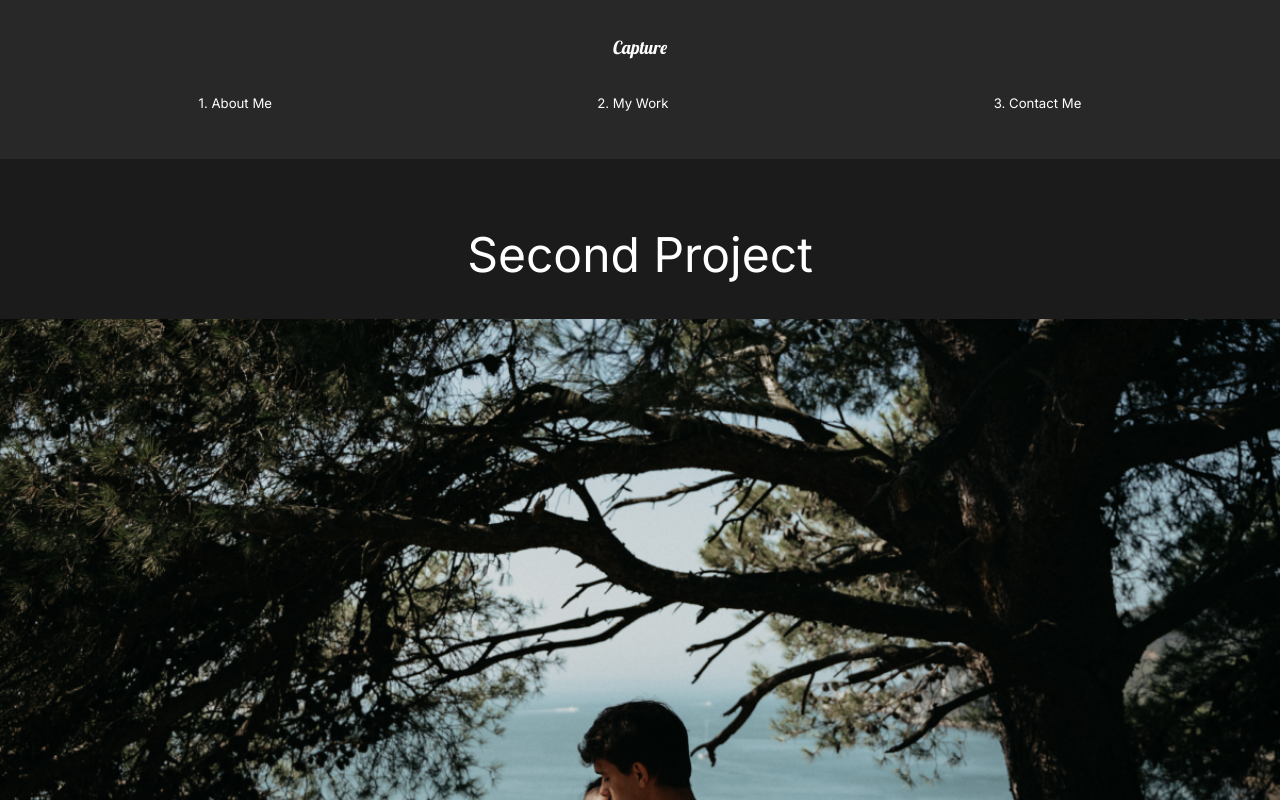
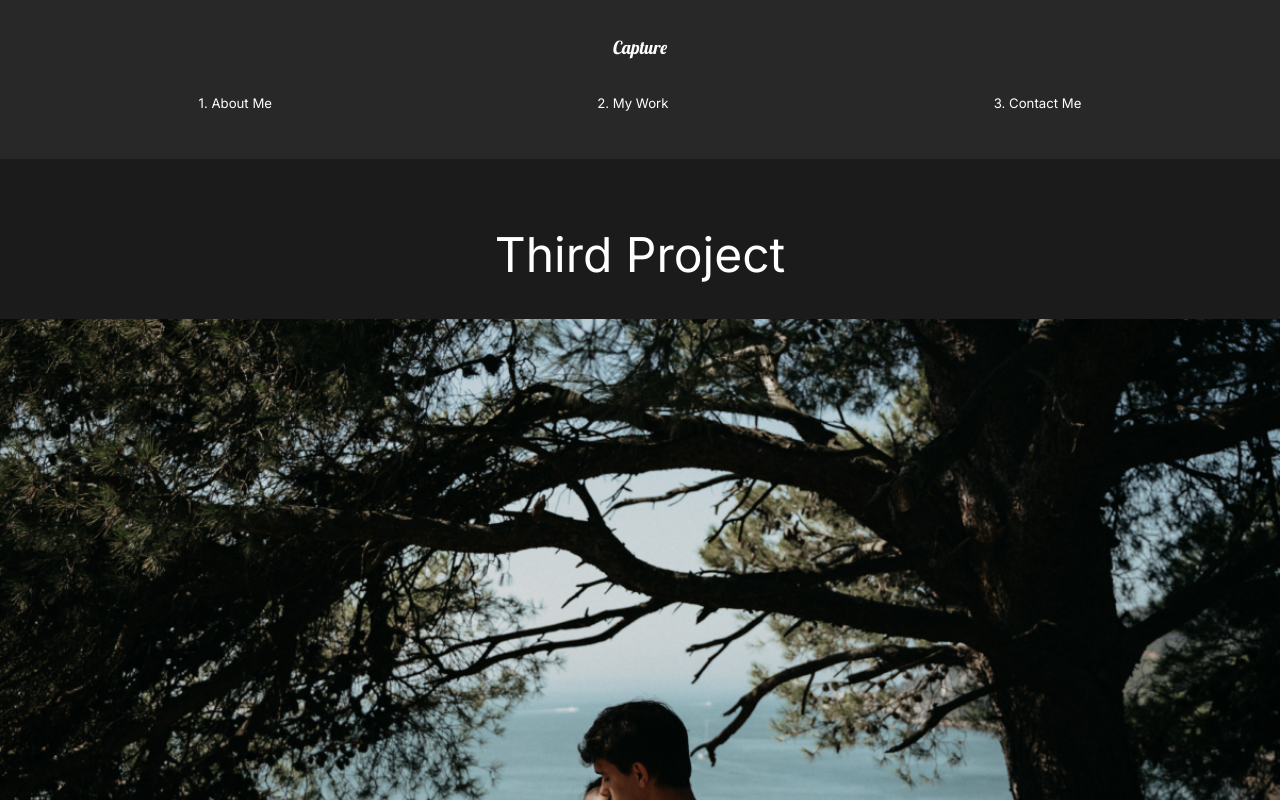
Before and after one commit to mtiahrt/portfolio, a React (Create React App) app: page /work/good-times in a window 1280 px wide. Shown: the top 800 px of the page. Built offline with nearby package versions, Linux system fonts and the light colour scheme.

Commit message:
added link tag to contact me

```diff
--- a/src/movieState.js
+++ b/src/movieState.js
@@ -32,7 +32,7 @@ export const MovieState = () => {
       ],
     },
     {
-      title: "Second Project",
+      title: "Third Project",
       mainImg: goodtimes,
       url: "/work/good-times",
       secondaryImg: goodtimes2,
@@ -55,7 +55,7 @@ export const MovieState = () => {
       ],
     },
     {
-      title: "Thrid Project",
+      title: "Second Project",
       mainImg: theracer,
       url: "/work/the-racer",
       secondaryImg: theracer2,
```
Also changed, not shown: src/components/AboutSection.js (+2 -1 lines).
